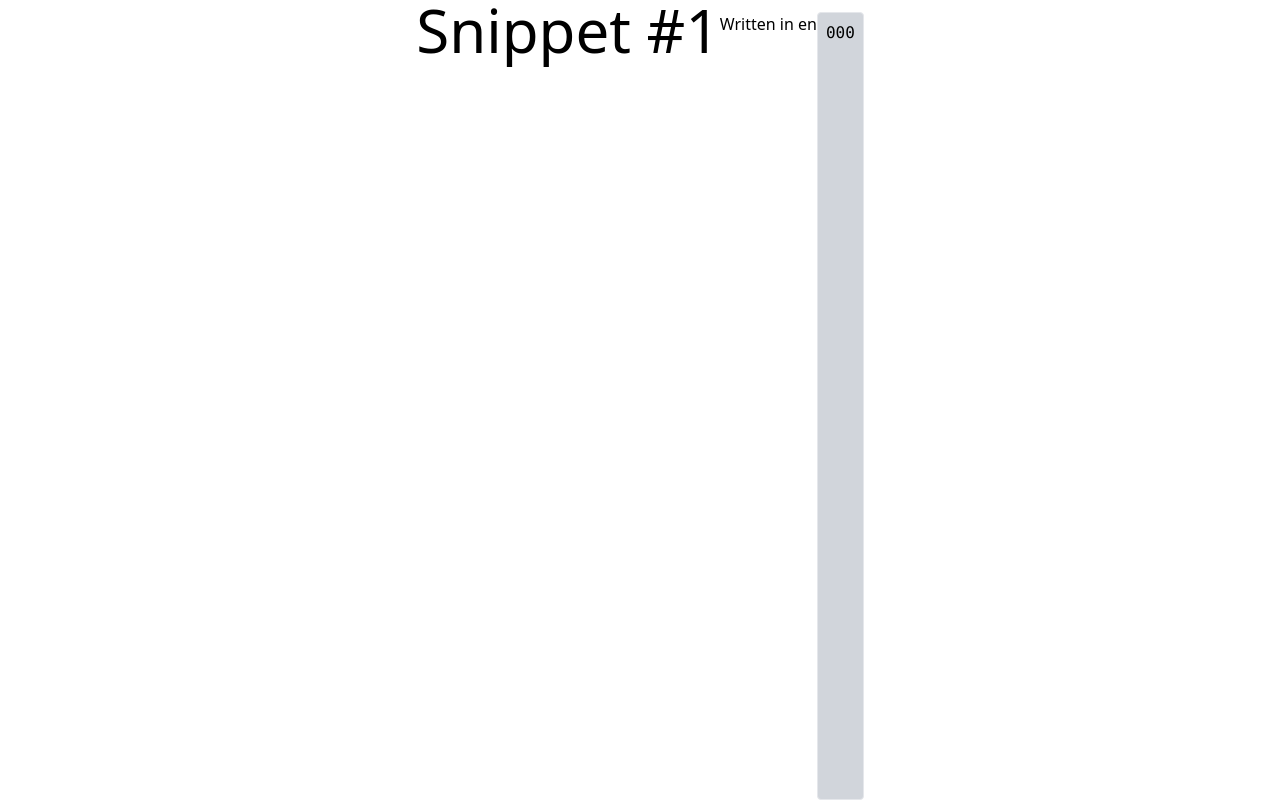
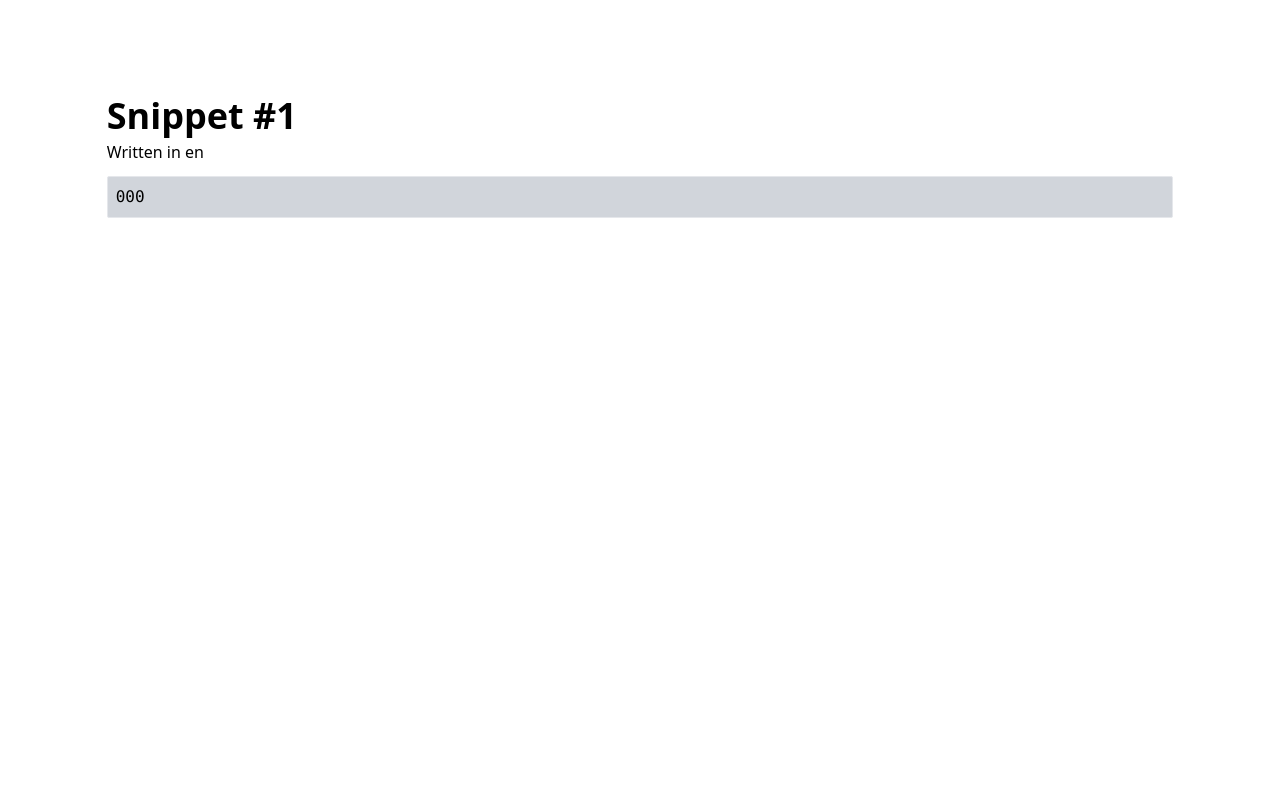
Before and after one commit to truc0/simple-pastebin, a Django app: page /1 in a window 1280 px wide. Run offline with Django 3.2, Linux system fonts and the light colour scheme; tables that the repository leaves empty hold one stand-in row (values such as "Sample post"); some libraries are stand-ins or nearby versions.

Commit message:
chore: optimize layout of elements in detail page

```diff
--- a/snippets/templates/base.html
+++ b/snippets/templates/base.html
@@ -10,7 +10,7 @@
 <body>
     <div
         id="app"
-        class="flex justify-center w-full"
+        class="flex flex-col items-center w-full"
         style="min-height: 100vh"
     >
     {% block body %}
--- a/snippets/templates/detail.html
+++ b/snippets/templates/detail.html
@@ -3,7 +3,13 @@
 {% block title %}Detail | Pastebin{% endblock %}
 
 {% block body %}
-    <h1 class="text-6xl">Snippet #{{ snippet.id }}</h1>
-    <span class="block mt-3">Written in {{ snippet.language }}</span>
-    <pre class="bg-gray-300 rounded border mt-3 px-2 py-2">{{ snippet.code }}</pre>
+<main class="flex flex-col
+            pt-6 md:pt-12 lg:pt-24
+            container w-10/12 mx-auto">
+    <section class="title-info text-left">
+        <h1 class="text-4xl font-semibold">Snippet #{{ snippet.id }}</h1>
+        <span class="block mt-1">Written in {{ snippet.language }}</span>
+    </section>
+    <pre class="bg-gray-300 rounded-sm border mt-3 px-2 py-2">{{ snippet.code }}</pre>
+</main>
 {% endblock %}
```
